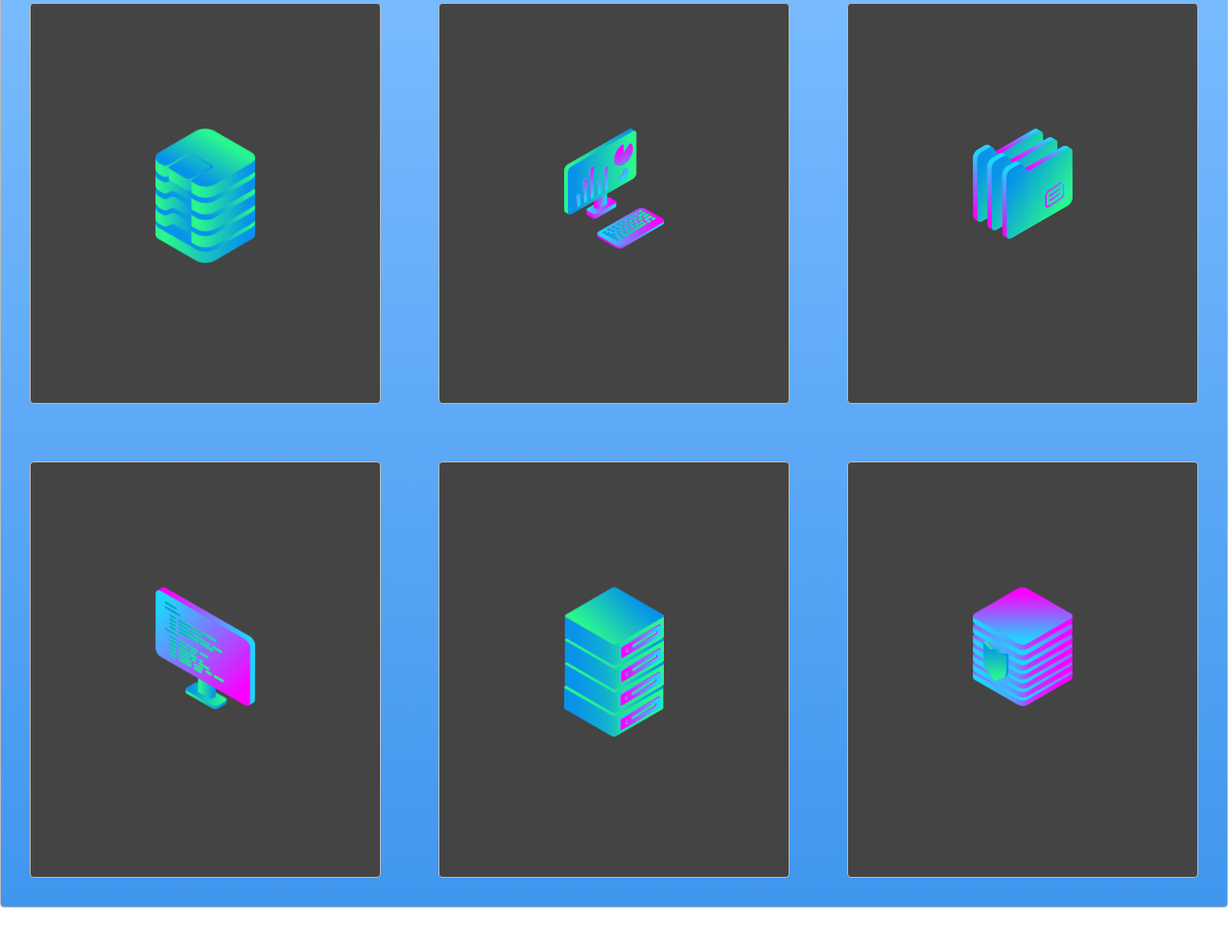
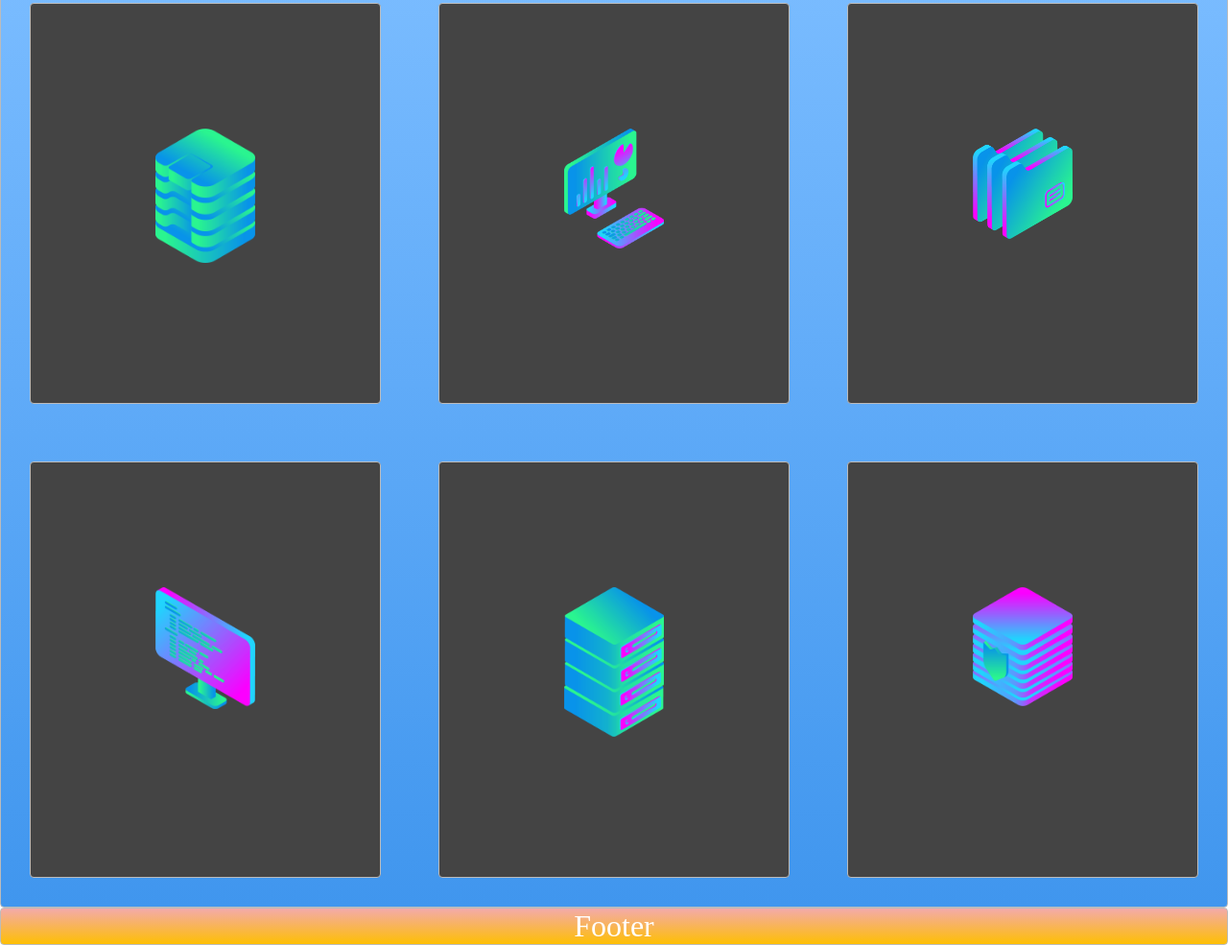
Before and after one commit to racynibaya/responsive-layout, a plain HTML site: page index.html in a window 1280 px wide. Shown: the part 498-1483 px from the top of the page at 96% size. Before the commit the page ends 1444 px from the top, so only its background shows below. Drawn offline with Linux system fonts and the light colour scheme.

Commit message:
Update index.html

```diff
--- a/index.html
+++ b/index.html
@@ -31,6 +31,7 @@
       <div class="box zone"><img src="server_safe_2.png" ></div>
 
     </div>
+  <footer class="zone yellow">Footer</footer>
 
 </body>
 </html>
```
